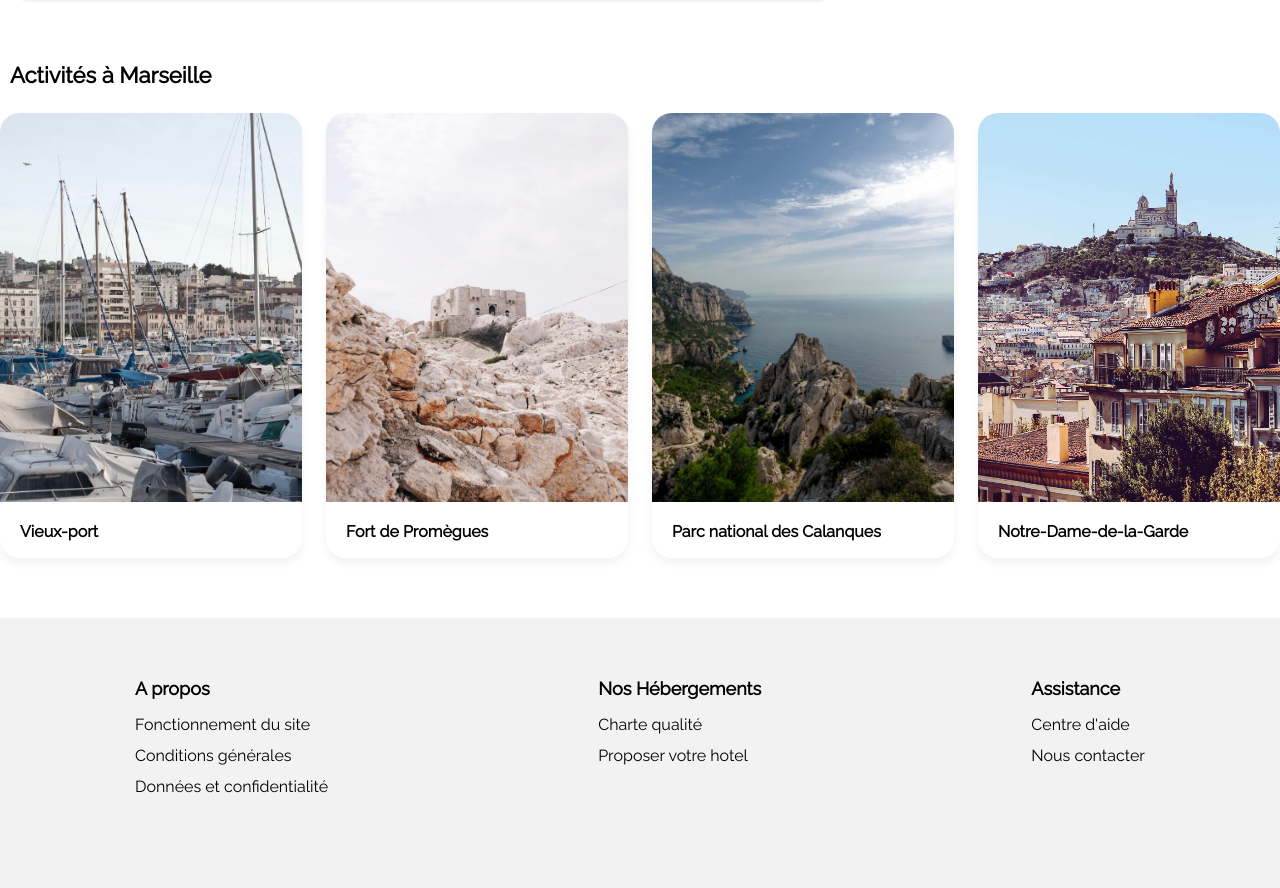
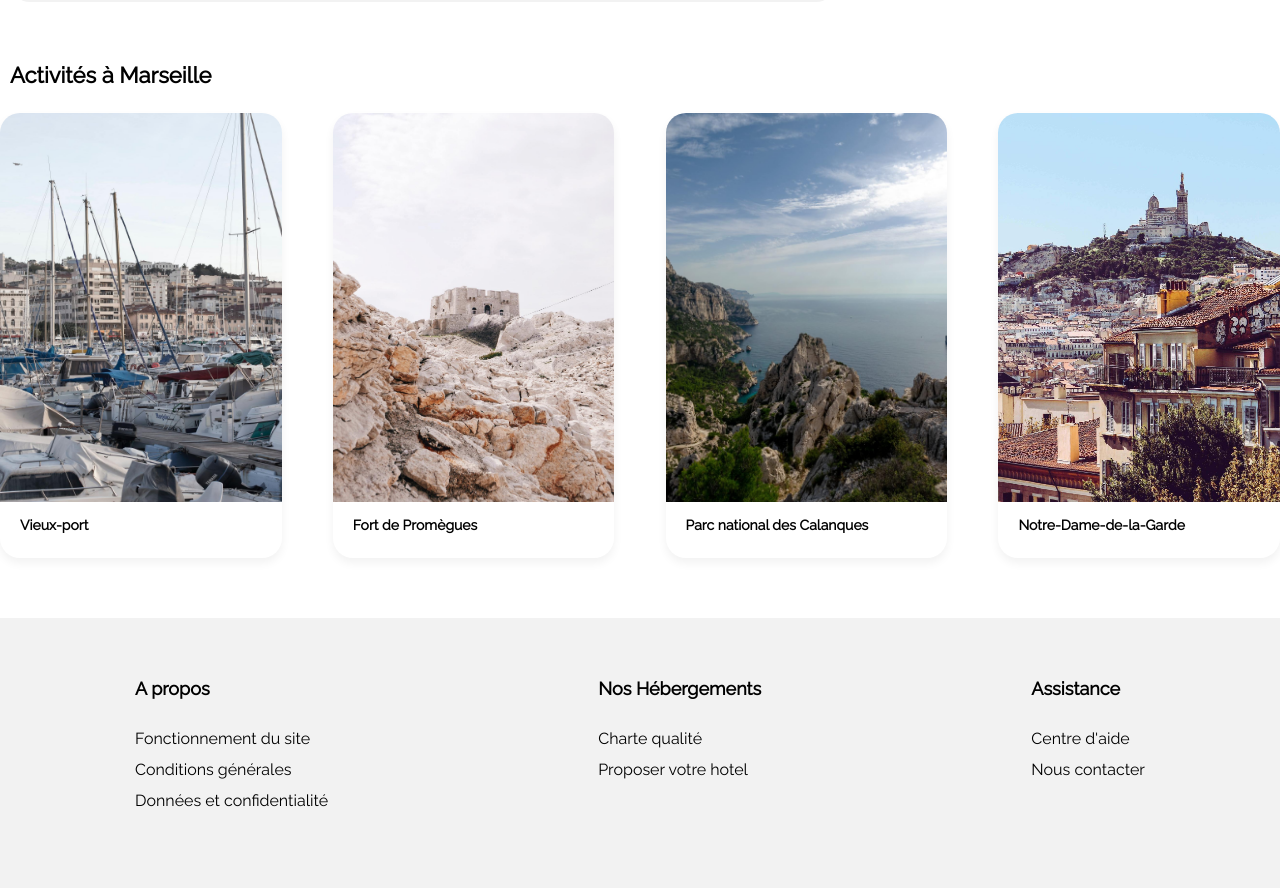
Before and after one commit to geo1310/Projet_No_2_HTML-CSS_Booki, a plain HTML site: page index.html in a window 1280 px wide. Shown: the part 1066-1954 px from the top of the page. Drawn offline with Linux system fonts and the light colour scheme.

Commit message:
Modification Section Activites pour Desktop 992px

```diff
--- a/CSS/style.css
+++ b/CSS/style.css
@@ -21,12 +21,10 @@ body{
 
 h1, h2{
     font-size: 22px;
-    font-weight: 700;
     line-height: 26px;
 }
 h3{
-    font-size: 16px;
-    font-weight: 700;
+    font-size: 14px;
     line-height: 19px;
 }
 .fa-solid{
@@ -249,15 +247,15 @@ h3{
 
 /* activites */
 
-#activites h2{
-    margin: 60px 0 25px 10px;
-}
 .cards_activites{
     display: flex;
     justify-content: space-between;
 }
+.card_activite_lien{
+    width: 22%;
+}
 .card_activite{
-    width: 302px;
+    width: 100%;
     height: 445px;
     border-radius: 20px;
     box-shadow: 0 5px 10px var(--gris_1);
@@ -268,8 +266,12 @@ h3{
     object-fit: cover;
     border-radius: 20px 20px 0 0;
 }
+
+#activites h2{
+    margin: 60px 0 25px 10px;
+}
 .card_activite h3{
-    margin-left: 20px;
+    margin: 10px 0 10px 20px;
 }
 .cards_activites a{
     text-decoration: none;
@@ -289,6 +291,7 @@ h3{
 #footer h2{
     font-size: 18px;
     line-height: 21px;
+    margin-bottom: 30px;
 }
 #footer ul{
     list-style: none;
@@ -298,6 +301,7 @@ h3{
     text-decoration: none;
     color: black;
     font-size: 16px;
+    line-height: 19px;
     font-weight: 400;
     display: block;
     margin-bottom: 12px;
--- a/index.html
+++ b/index.html
@@ -323,25 +323,25 @@
         <section id="activites">
             <h2>Activités à Marseille</h2>
             <div class="cards_activites">
-                <a href="#">
+                <a href="#" class="card_activite_lien">
                     <article class="card_activite">
                         <img src="./images/activites/2_large/reno-laithienne-QUgJhdY5Fyk-unsplash.jpg" alt="febrian-zakaria-sjvU0THccQA-unsplash">
                         <h3>Vieux-port</h3>
                     </article>
                 </a>
-                <a href="#">
+                <a href="#" class="card_activite_lien">
                     <article class="card_activite card_activite_portrait">
                         <img src="./images/activites/2_large/paul-hermann-QFTrLdQIRhI-unsplash.jpg" alt="paul-hermann-QFTrLdQIRhI-unsplash">
                         <h3>Fort de Promègues</h3>
                     </article>
                 </a>
-                <a href="#">
+                <a href="#" class="card_activite_lien">
                     <article class="card_activite">
                         <img src="./images/activites/2_large/kilyan-sockalingum-NR8-cBCN3aI-unsplash.jpg" alt="kilyan-sockalingum-NR8-cBCN3aI-unsplash">
                         <h3>Parc national des Calanques</h3>
                     </article>
                 </a>
-                <a href="#">
+                <a href="#" class="card_activite_lien">
                     <article class="card_activite">
                         <img src="./images/activites/2_large/florian-wehde-xW9e8gdotxI-unsplash.jpg" alt="florian-wehde-xW9e8gdotxI-unsplash">
                         <h3>Notre-Dame-de-la-Garde</h3>
```
